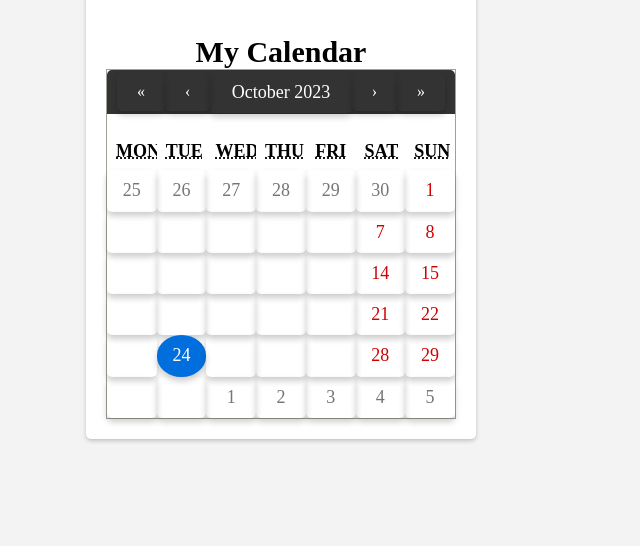
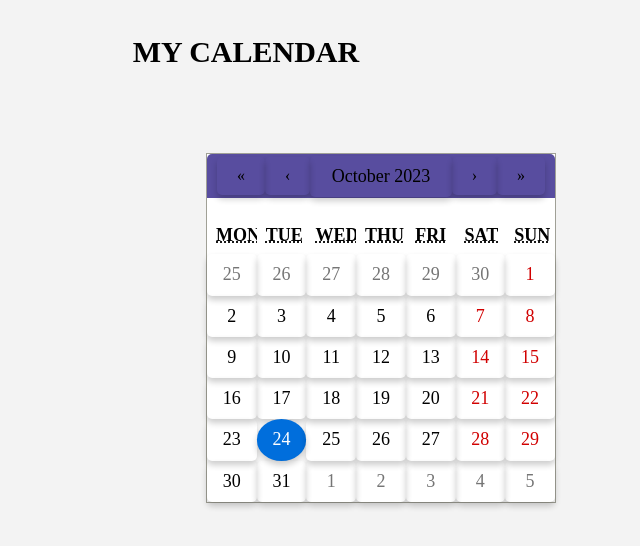
Before and after one commit to Nutika16/Collage_Management, a React (Create React App) app: page /Calender in a window 1280 px wide. Shown: the top 546 px of the page, without its empty margins (394-1034 px from the left). Built offline with nearby package versions, Linux system fonts and the light colour scheme.

Commit message:
calendar code updated

```diff
--- a/src/App.css
+++ b/src/App.css
@@ -253,14 +253,14 @@ body {
 /* calender css */
 
 .calendar-container {
-  max-width: 350px; /* Adjust the maximum width as needed */
+  /*max-width: 350px;  Adjust the maximum width as needed */
   margin: 0 auto; /* Center the calendar horizontally */
   padding: 20px;
   margin-top: 200px;
   margin-right: 0px;
-  background-color: #f9f9f9;
-  border-radius: 5px;
-  box-shadow: 0px 2px 4px rgba(0, 0, 0, 0.2);
+  /* background-color: #f9f9f9;
+  border-radius: 5px; */
+  /* box-shadow: 0px 2px 4px rgba(0, 0, 0, 0.2); */
 }
 
 /* Calendar header styles */
@@ -296,7 +296,7 @@ body {
 
 /* Calendar tile hover effect */
 .react-calendar__tile:enabled:hover {
-  background-color: #e5e5e5;
+  background-color: #8c92ac;
 }
 
 /* Selected date styles */
--- a/src/pages/Student/Cal.jsx
+++ b/src/pages/Student/Cal.jsx
@@ -1,4 +1,4 @@
-import React, { useState } from "react";
+import React, { Component, useState } from "react";
 import Calendar from "react-calendar";
 
 import "react-calendar/dist/Calendar.css"; // Import calendar styles
@@ -14,11 +14,17 @@ function Cal() {
   };
 
   return (
-    <div className="calendar-container">
-      <h2>My Calendar</h2>
-      <Calendar onChange={onChange} value={date} />
-      <calendar/>
-    </div>
+    <><h2>MY CALENDAR</h2>
+    <br></br>
+    <br></br>
+    <br></br>
+    <br></br>
+    <Calendar onChange={onChange} value={date} className={"calendar-comp"}/>
+      <calendar />
+      {/* <div className="calendar-container">
+
+    </div> */}
+    </>
   );
 }
 
--- a/src/pages/Styles.css
+++ b/src/pages/Styles.css
@@ -219,19 +219,24 @@ button {
   /* calender css */
 
   .calendar-container {
-    max-width: 350px; /* Adjust the maximum width as needed */
+    /*max-width: 350px;  Adjust the maximum width as needed */
     margin: 0 auto; /* Center the calendar horizontally */
     padding: 20px;
     margin-top: 200px;
     margin-right: 0px;
-    background-color: #f9f9f9;
+    /* background-color: #f9f9f9; */
     border-radius: 5px;
-    box-shadow: 0px 2px 4px rgba(0, 0, 0, 0.2);
+    /* box-shadow: 0px 2px 4px rgba(0, 0, 0, 0.2); */
+  }
+
+  .calendar-comp {
+    align-items: center;
+    margin-left: 600px;
   }
 
   /* Calendar header styles */
   .react-calendar__navigation {
-    background-color: #333;
+    background-color: #584d9f;
     color: #fff;
     padding: 10px;
     border-radius: 5px 5px 0 0;
@@ -267,7 +272,7 @@ button {
 
   /* Calendar tile hover effect */
   .react-calendar__tile:enabled:hover {
-    background-color: #e5e5e5;
+    background-color: #8c92ac;
   }
 
   /* Selected date styles */
@@ -285,7 +290,7 @@ button {
 
   /* Custom styles for specific dates (if needed) */
   .react-calendar__tile--specificDate {
-    background-color: #ff9900;
+    background-color: #a1cca5;
     color: #fff;
   }
 
--- a/src/pages/Teacher/Search.css
+++ b/src/pages/Teacher/Search.css
@@ -890,7 +890,7 @@ button {
   button {
     padding: 10px 20px;
     background-color: #584d9f;
-    color: #fff;
+    /* color: #fff; */
     border: none;
     border-radius: 5px;
     cursor: pointer;
```
